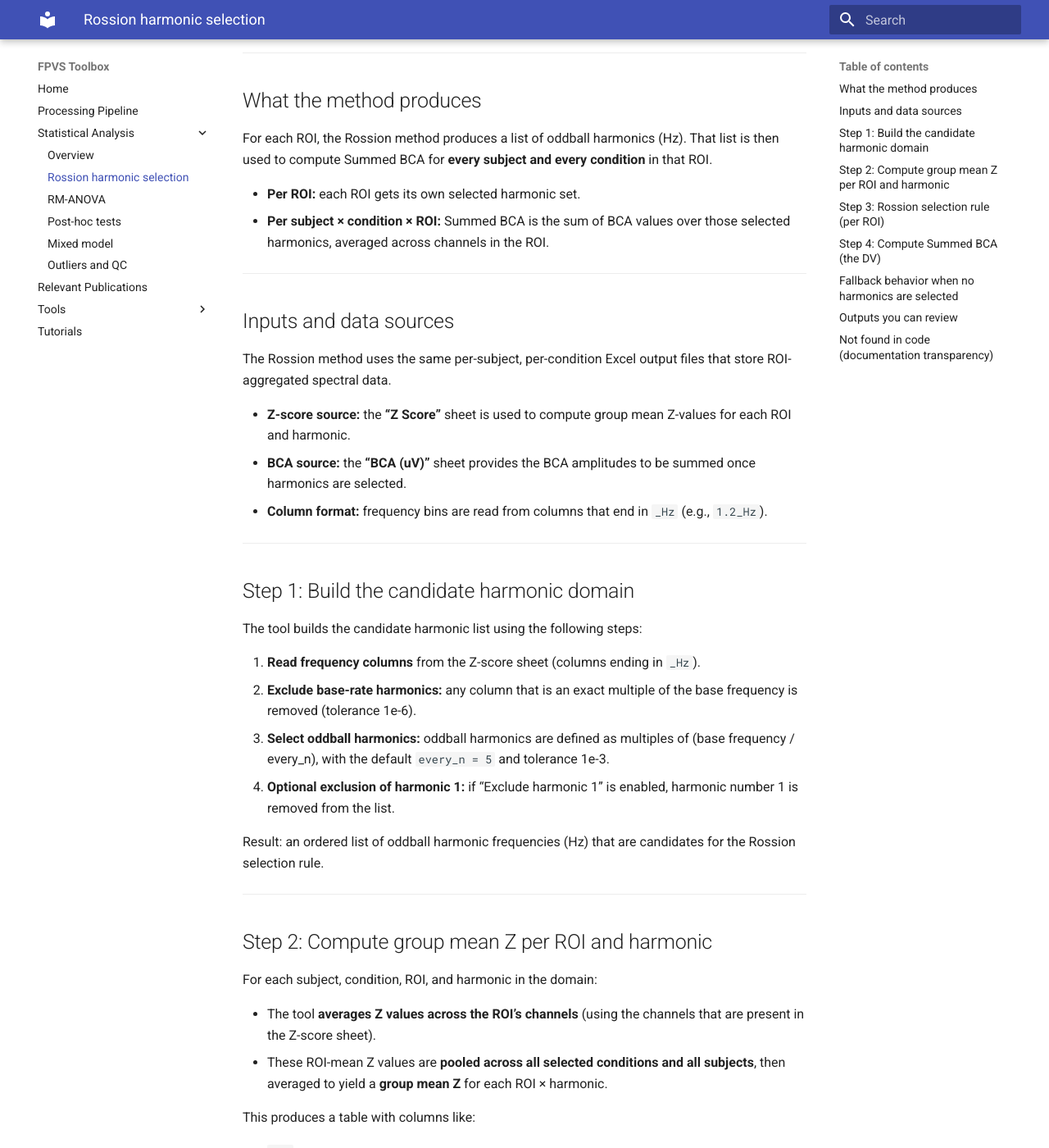
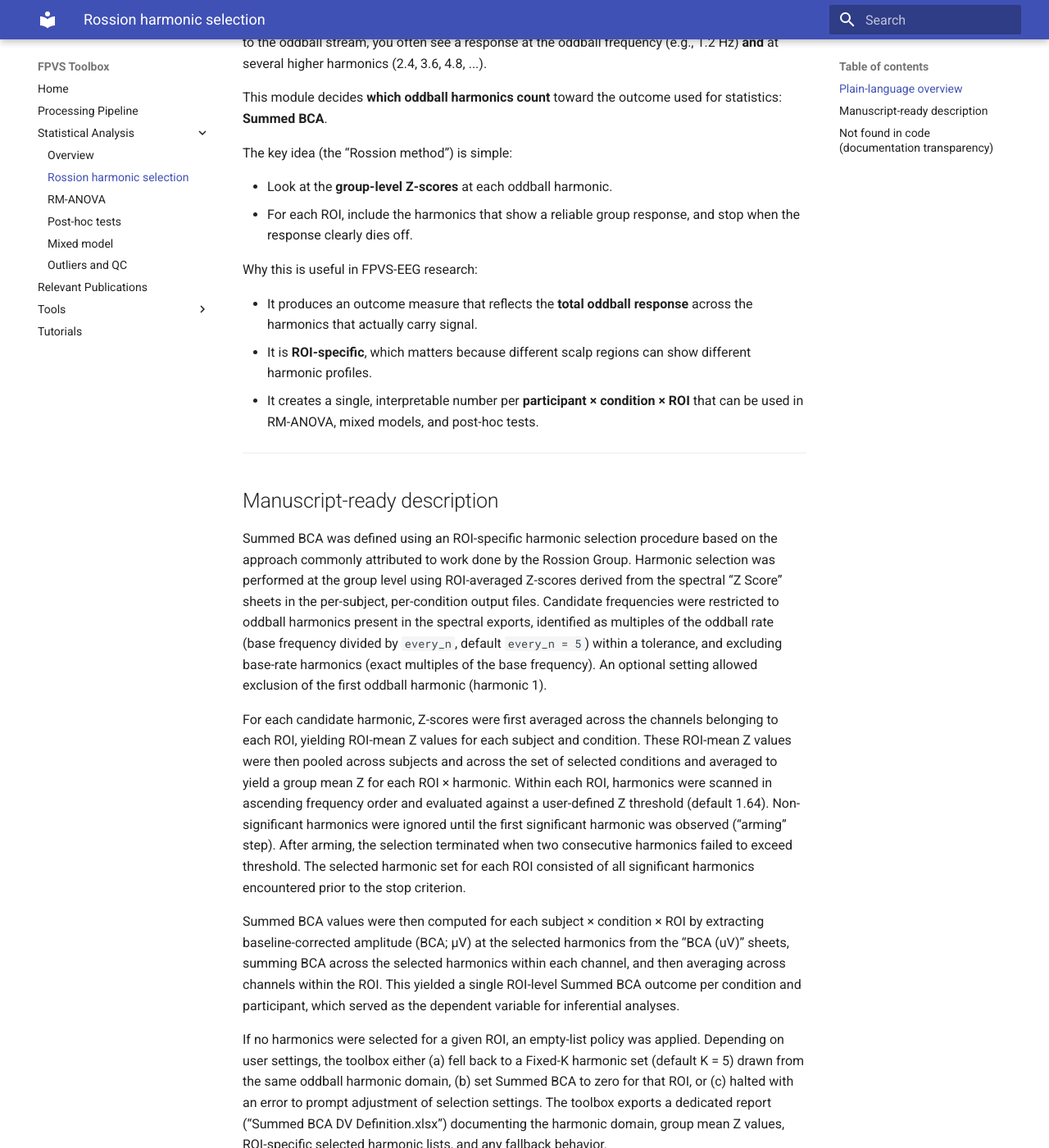
Before and after one commit to zcm58/FPVS-Toolbox-Repo, an MkDocs documentation site: the page built from docs/statistics/rossion-harmonic-selection.md, in a window 1280 px wide and 1400 px high, scrolled down 217 px. Shown: the whole window at 82% size. Built offline with MkDocs 1.6.1 and Material for MkDocs 9.7.7, drawn with Linux system fonts in a browser that asks for light colours; some of the changed text lies outside the part shown.

```diff
--- a/docs/statistics/rossion-harmonic-selection.md
+++ b/docs/statistics/rossion-harmonic-selection.md
@@ -1,139 +1,81 @@
 # Rossion harmonic selection (Summed BCA)
 
-This page explains the **Rossion method** used to define which oddball
-harmonics contribute to the Summed BCA DV. The method is **ROI-specific**
-and is based on **group mean Z-scores** computed from the Z-score sheet in
-your spectral output files.
+## Plain-language overview
+
+In FPVS, the oddball response is not limited to a single frequency.
+If the brain is truly responding to the oddball stream, you often see a
+response at the oddball frequency (e.g., 1.2 Hz) **and** at several
+higher harmonics (2.4, 3.6, 4.8, ...).
+
+This module decides **which oddball harmonics count** toward the outcome
+used for statistics: **Summed BCA**.
+
+The key idea (the “Rossion method”) is simple:
+
+- Look at the **group-level Z-scores** at each oddball harmonic.
+- For each ROI, include the harmonics that show a reliable group
+  response, and stop when the response clearly dies off.
+
+Why this is useful in FPVS-EEG research:
+
+- It produces an outcome measure that reflects the **total oddball
+  response** across the harmonics that actually carry signal.
+- It is **ROI-specific**, which matters because different scalp regions
+  can show different harmonic profiles.
+- It creates a single, interpretable number per
+  **participant × condition × ROI** that can be used in RM-ANOVA, mixed
+  models, and post-hoc tests.
 
 ---
 
-## What the method produces
+## Manuscript-ready description
 
-For each ROI, the Rossion method produces a list of oddball harmonics
-(Hz). That list is then used to compute Summed BCA for **every subject
-and every condition** in that ROI.
+Summed BCA was defined using an ROI-specific harmonic selection procedure
+based on the approach commonly attributed to work done by the Rossion Group.
+Harmonic selection was performed at the group level using ROI-averaged
+Z-scores derived from the spectral “Z Score” sheets in the per-subject,
+per-condition output files. Candidate frequencies were restricted to
+oddball harmonics present in the spectral exports, identified as
+multiples of the oddball rate (base frequency divided by `every_n`,
+default `every_n = 5`) within a tolerance, and excluding base-rate
+harmonics (exact multiples of the base frequency). An optional setting
+allowed exclusion of the first oddball harmonic (harmonic 1).
 
-- **Per ROI:** each ROI gets its own selected harmonic set.
-- **Per subject × condition × ROI:** Summed BCA is the sum of BCA values
-  over those selected harmonics, averaged across channels in the ROI.
+For each candidate harmonic, Z-scores were first averaged across the
+channels belonging to each ROI, yielding ROI-mean Z values for each
+subject and condition. These ROI-mean Z values were then pooled across
+subjects and across the set of selected conditions and averaged to yield
+a group mean Z for each ROI × harmonic. Within each ROI, harmonics were
+scanned in ascending frequency order and evaluated against a user-defined
+Z threshold (default 1.64). Non-significant harmonics were ignored until
+the first significant harmonic was observed (“arming” step). After
+arming, the selection terminated when two consecutive harmonics failed to
+exceed threshold. The selected harmonic set for each ROI consisted of all
+significant harmonics encountered prior to the stop criterion.
 
----
+Summed BCA values were then computed for each subject × condition × ROI
+by extracting baseline-corrected amplitude (BCA; µV) at the selected
+harmonics from the “BCA (uV)” sheets, summing BCA across the selected
+harmonics within each channel, and then averaging across channels within
+the ROI. This yielded a single ROI-level Summed BCA outcome per condition
+and participant, which served as the dependent variable for inferential
+analyses.
 
-## Inputs and data sources
-
-The Rossion method uses the same per-subject, per-condition Excel output
-files that store ROI-aggregated spectral data.
-
-- **Z-score source:** the **“Z Score”** sheet is used to compute group mean
-  Z-values for each ROI and harmonic.
-- **BCA source:** the **“BCA (uV)”** sheet provides the BCA amplitudes to
-  be summed once harmonics are selected.
-- **Column format:** frequency bins are read from columns that end in
-  `_Hz` (e.g., `1.2_Hz`).
-
----
-
-## Step 1: Build the candidate harmonic domain
-
-The tool builds the candidate harmonic list using the following steps:
-
-1. **Read frequency columns** from the Z-score sheet (columns ending in
-   `_Hz`).
-2. **Exclude base-rate harmonics:** any column that is an exact multiple
-   of the base frequency is removed (tolerance 1e-6).
-3. **Select oddball harmonics:** oddball harmonics are defined as
-   multiples of (base frequency / every_n), with the default
-   `every_n = 5` and tolerance 1e-3.
-4. **Optional exclusion of harmonic 1:** if “Exclude harmonic 1” is
-   enabled, harmonic number 1 is removed from the list.
-
-Result: an ordered list of oddball harmonic frequencies (Hz) that are
-candidates for the Rossion selection rule.
-
----
-
-## Step 2: Compute group mean Z per ROI and harmonic
-
-For each subject, condition, ROI, and harmonic in the domain:
-
-- The tool **averages Z values across the ROI’s channels** (using the
-  channels that are present in the Z-score sheet).
-- These ROI-mean Z values are **pooled across all selected conditions and
-  all subjects**, then averaged to yield a **group mean Z** for each
-  ROI × harmonic.
-
-This produces a table with columns like:
-
-- `roi`
-- `harmonic_hz`
-- `mean_z` (group mean Z across selected conditions and subjects)
-
----
-
-## Step 3: Rossion selection rule (per ROI)
-
-For each ROI, harmonics are scanned in ascending order:
-
-- **Threshold:** a harmonic is **significant** if group mean Z exceeds the
-  current **Z threshold** (default 1.64). The threshold is set in the
-  Statistical Analysis settings.
-- **Arm after first significant:** non-significant harmonics are ignored
-  until the first significant harmonic is found.
-- **Stop rule:** after the first significant harmonic is found, the
-  algorithm **stops after 2 consecutive non-significant harmonics**.
-
-The selected harmonics are the significant harmonics **before the stop
-rule triggers**.
-
----
-
-## Step 4: Compute Summed BCA (the DV)
-
-For each subject × condition × ROI:
-
-1. **Read BCA (uV)** values at the selected harmonics for that ROI.
-2. **Sum BCA across selected harmonics** for each channel in the ROI.
-3. **Average across ROI channels** to yield the Summed BCA value.
-
-This produces the DV table used by RM-ANOVA, mixed models, and post-hoc
-comparisons.
-
----
-
-## Fallback behavior when no harmonics are selected
-
-If the Rossion method selects **no harmonics** for a given ROI, the
-behavior depends on the **Empty list policy** setting:
-
-- **Fallback to Fixed-K (default):** use the Fixed-K selection (default
-  K = 5) instead of the empty list.
-- **Set DV = 0:** keep the harmonic list empty and set Summed BCA to 0
-  for that ROI.
-- **Error:** stop and report an error so you can adjust settings.
-
-The Fixed-K harmonics are also built from oddball harmonics (every_n = 5)
-and can optionally exclude harmonic 1 and base-rate harmonics.
-
----
-
-## Outputs you can review
-
-When you export results after running the Rossion method, the tool writes
-**Summed BCA DV Definition.xlsx** with:
-
-- **DV Definition** (summary of the policy and thresholds),
-- **ROI Harmonics** (selected harmonics per ROI, fallback use, stop
-  reason),
-- **Mean Z Table** (group mean Z values used for selection).
+If no harmonics were selected for a given ROI, an empty-list policy was
+applied. Depending on user settings, the toolbox either (a) fell back to
+a Fixed-K harmonic set (default K = 5) drawn from the same oddball
+harmonic domain, (b) set Summed BCA to zero for that ROI, or (c) halted
+with an error to prompt adjustment of selection settings. The toolbox
+exports a dedicated report (“Summed BCA DV Definition.xlsx”) documenting
+the harmonic domain, group mean Z values, ROI-specific selected harmonic
+lists, and any fallback behavior.
 
 ---
 
 ## Not found in code (documentation transparency)
 
-The following details were **not found in code** while preparing this
-page:
+The following detail was not found in the current workflow:
 
-- A user-facing description of how Z thresholds are labeled in the UI
-  beyond “minimum group-mean Z value for a harmonic to count as
-  significant.” (Searched in `src/Tools/Stats/PySide6/stats_main_window.py`
-  and `src/Tools/Stats/PySide6/dv_policies.py`.)
+- A more specific UI label/description for the Z-threshold setting beyond
+  the functional meaning “minimum group-mean Z value for a harmonic to
+  count as significant.”
```
Also changed, not shown: docs/statistics/outliers-and-qc.md (+61 -54 lines), docs/statistics/posthoc-tests.md (+46 -45 lines), docs/statistics/rm-anova.md (+46 -45 lines).
